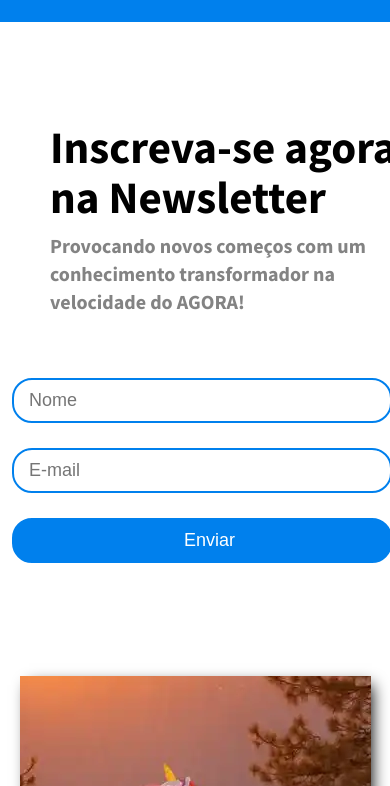
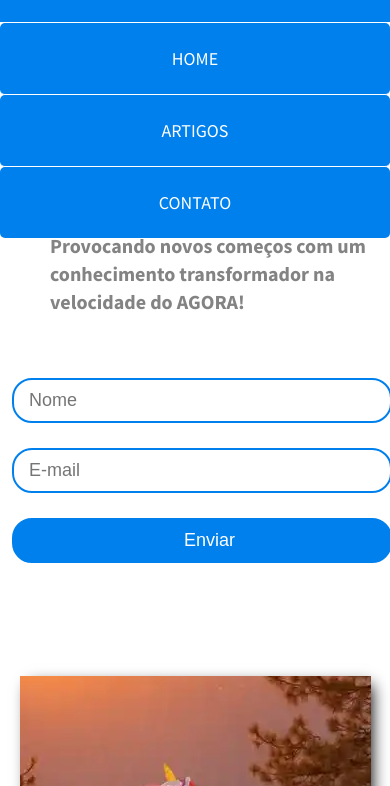
Before and after one commit to devalefflira/aulao-tech-academy-modulo-v-site-responsivo, a plain HTML site: page index.html in a window 390 px wide. Both pictures are taken after a click on the label 355 px from the left and 40 px from the top of the page. Shown: the part 58-844 px from the top of the page. Drawn offline with Linux system fonts and the light colour scheme.

Commit message:
Adding classes in index.html, deleting properties in style.css and setting the menu in responsive.css

```diff
--- a/assets/css/responsive.css
+++ b/assets/css/responsive.css
@@ -2,15 +2,19 @@
   main .container-main div {
     margin: auto;
   }
+
   main .container-main img {
     display: none;
   }
+
   h2 {
     margin-left: 50px;
   }
+
   div h3 {
     margin-left: 50px;
   }
+
   form {
     display: flex;
     align-items: center;
@@ -19,38 +23,59 @@
     text-align: center;
     flex-direction: column;
   }
+
   input {
     margin: 12px;
   }
 }
 
-@media (min-height: 631px) {
-  .container-menu {
-    display: none;
-  }
-}
 @media (max-width: 1000px) {
   .container {
     padding: 0px 20px;
   }
 }
+
 @media (max-width: 630px) {
-  nav {
-    display: none;
+  .menu-button-container {
+    display: flex;
   }
+
+  .menu {
+    position: absolute;
+    margin-top: 30px;
+    flex-direction: column;
+    width: 100vw;
+    justify-content: center;
+    align-items: center;
+    left: 100%;
+    transform: translateX(100vw);
+    transition: 0.5s ease transform;
+  }
+
+  .menu > li {
+    display: flex;
+    justify-content: center;
+    margin: 0;
+    padding: 0;
+    width: 100%;
+    color: #ffffff;
+    background-color: #0080ed;
+    border-radius: 5px;
+  }
+
+  .menu > li:not(:last-child) {
+    border-bottom: 1px solid #ffffff;
+  }
+
+  .menu li a {
+    flex: 1;
+    text-align: center;
+  }
+
   main .container-menu img {
     display: none;
   }
-  .container-menu {
-    height: 100%;
-    display: flex;
-    align-items: center;
-    justify-content: center;
-  }
-  #checkbox-menu {
-    position: absolute;
-    opacity: 0;
-  }
+
   label {
     cursor: pointer;
     position: relative;
@@ -58,6 +83,7 @@
     height: 22px;
     width: 30px;
   }
+
   label span {
     position: absolute;
     display: block;
@@ -67,24 +93,39 @@
     border-radius: 30px;
     transition: 0.25s ease-in-out;
   }
+
   label span:nth-child(1) {
     top: 0;
   }
+
   label span:nth-child(2) {
     top: 8px;
   }
+
   label span:nth-child(3) {
     top: 16px;
   }
+
   #checkbox-menu:checked + label span:nth-child(1) {
     transform: rotate(-45deg);
     top: 8px;
   }
+
   #checkbox-menu:checked + label span:nth-child(2) {
     opacity: 0;
   }
+
   #checkbox-menu:checked + label span:nth-child(3) {
     transform: rotate(45deg);
     top: 8px;
   }
+
+  nav .menu {
+    width: 100%;
+  }
+
+  #checkbox-menu:checked ~ nav .menu {
+    transform: translateX(-100vw);
+    transition: 0.5s ease transform;
+  }
 }
--- a/assets/css/style.css
+++ b/assets/css/style.css
@@ -52,6 +52,10 @@ header nav ul li a:hover {
 
 header .container img {
   height: 30px;
+}
+
+#checkbox-menu {
+  display: none;
 }
 
 /* MAIN */
--- a/index.html
+++ b/index.html
@@ -17,14 +17,13 @@
         <div class="menu-section">
           <div class="container-menu">
             <input type="checkbox" id="checkbox-menu" />
-            <label for="checkbox-menu">
+            <label class="menu-button-container" for="checkbox-menu">
               <span></span>
               <span></span>
               <span></span>
             </label>
-          </div>
             <nav>
-            <ul>
+              <ul class="menu">
                 <li>
                   <a href="#">Home</a>
                 </li>
@@ -36,6 +35,7 @@
                 </li>
               </ul>
             </nav>
+          </div>
         </div>
       </div>
     </header>
```
Lines whose indentation alone changed are shown as unchanged.
